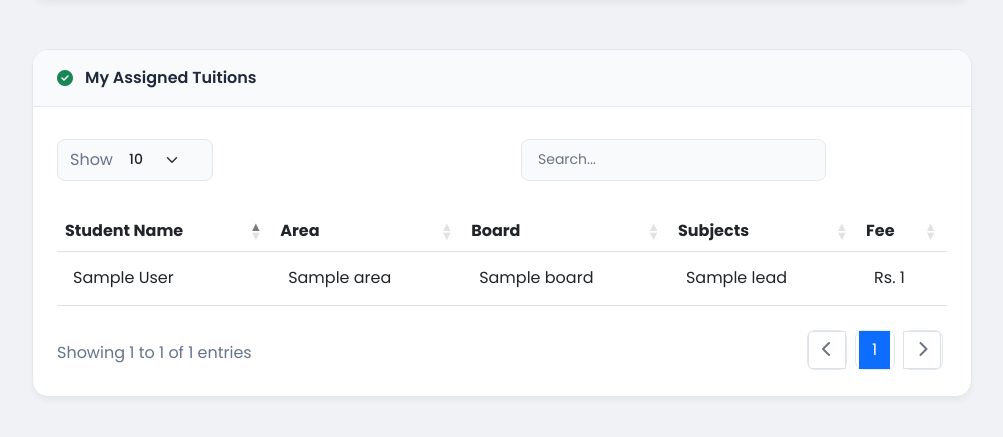
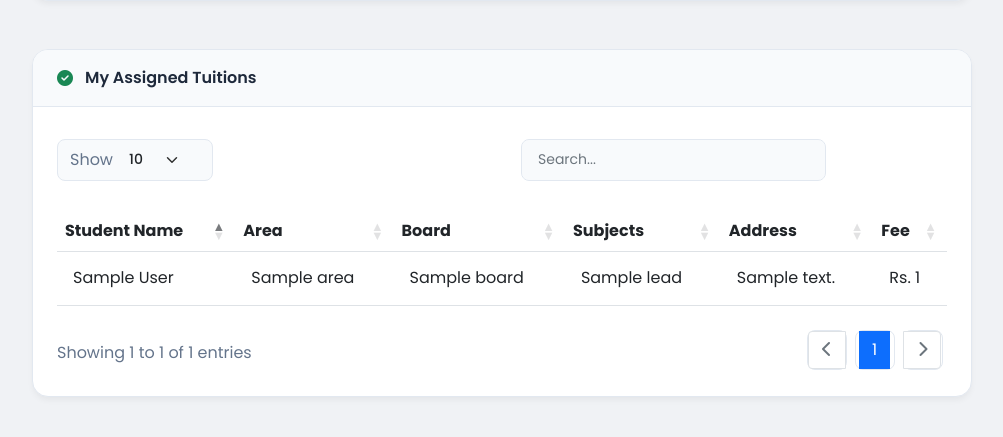
Before and after one commit to abdulrehmangulfaraz/TutEx, a Python web app: template frontend/templates/tutor_dashboard.html in a window 1280 px wide. Shown: the part 1263-1700 px from the top of the page, without its empty margins (268-1271 px from the left). Run offline with Jinja, Linux system fonts and the light colour scheme; the template is opened without the code that fills it: most values are stand-ins (such as "Sample title", 1, 10 or a date in 2020); some libraries are stand-ins or nearby versions.

Commit message:
Added the address section for assigned tutions on tutor dashboard

```diff
--- a/frontend/templates/tutor_dashboard.html
+++ b/frontend/templates/tutor_dashboard.html
@@ -749,6 +749,7 @@
                                                 <th>Area</th>
                                                 <th>Board</th>
                                                 <th>Subjects</th>
+                                                <th>Address</th>
                                                 <th>Fee</th>
                                             </tr>
                                         </thead>
@@ -759,6 +760,7 @@
                                                 <td>{{ lead.area }}</td>
                                                 <td>{{ lead.board }}</td>
                                                 <td>{{ lead.subjects }}</td>
+                                                <td>{{ lead.address }}</td>
                                                 <td>Rs. {{ "%.0f"|format(lead.total_fee) }}</td>
                                             </tr>
                                             {% endfor %}
```
